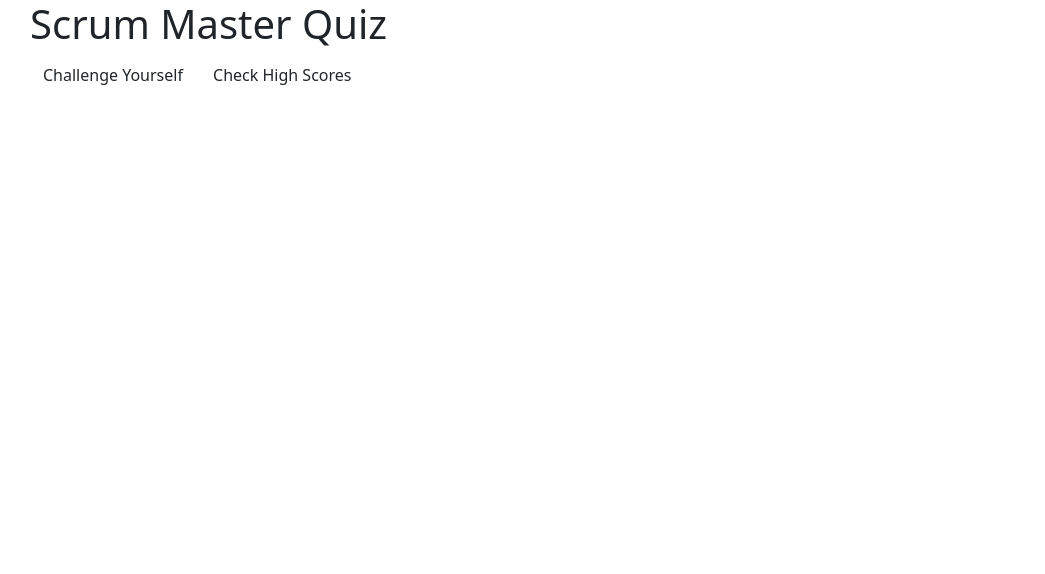
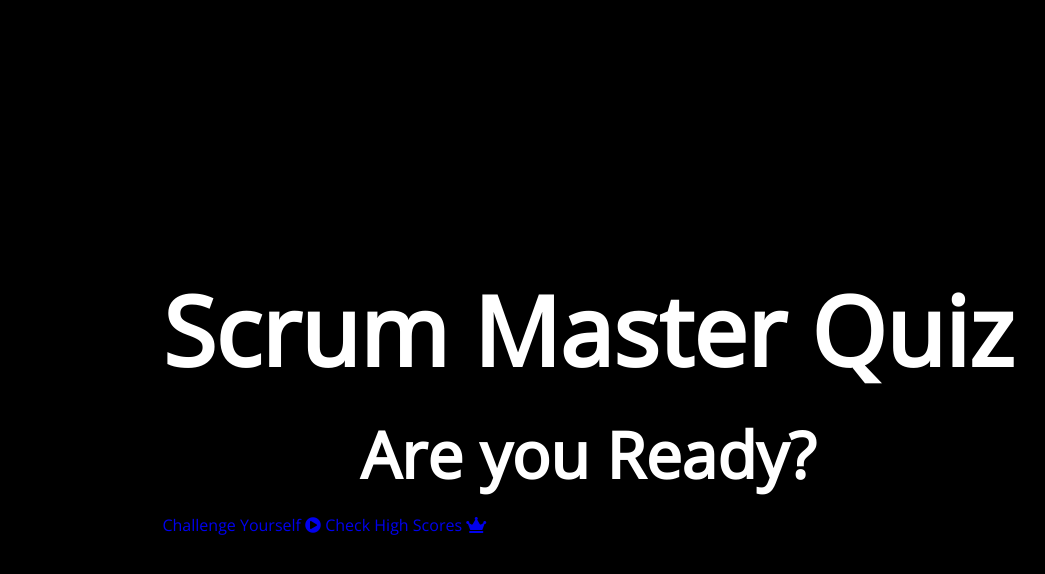
Before and after one commit to rodrigodadam/scrum-master-quiz, a plain HTML site: page index.html in a window 1280 px wide. Shown: the whole page, without its empty margins (52-1097 px from the left). Drawn offline with nearby package versions, Linux system fonts and the light colour scheme.

Commit message:
Styling Add style to game home

```diff
--- a/assets/css/style.css
+++ b/assets/css/style.css
@@ -0,0 +1,40 @@
+@import url('https://fonts.googleapis.com/css2?family=Open+Sans:wght@300;400&family=Roboto:wght@300&display=swap');
+
+* {
+    font-family: 'Open Sans', sans-serif;
+    box-sizing: border-box;
+    margin: 0;
+    padding: 0;
+    text-decoration: none;
+}
+
+:root {
+    background-color: black;
+    font-size: medium;
+}
+
+h1, h2, h3, h4 {
+    margin-bottom: 1rem;
+}
+
+h1 {
+    font-size: 6rem;
+    color: white;
+    margin-bottom: 1rem;
+    text-align: center;
+}
+
+h2 {
+    font-size: 4rem;
+    color: white;
+    text-align: center;
+}
+
+.container {
+    width: 100vw;
+    height: 100vh;
+    display: flex;
+    align-items: center;
+    justify-content: center;
+    margin: 0 auto;
+}
--- a/index.html
+++ b/index.html
@@ -6,7 +6,10 @@
     <meta name="viewport" content="width=device-width, initial-scale=1.0">
 
     <!-- Bootstrap CSS -->
-    <link href="https://cdn.jsdelivr.net/npm/bootstrap@5.0.2/dist/css/bootstrap.min.css" rel="stylesheet" integrity="sha384-EVSTQN3/azprG1Anm3QDgpJLIm9Nao0Yz1ztcQTwFspd3yD65VohhpuuCOmLASjC" crossorigin="anonymous">
+    <!-- <link href="https://cdn.jsdelivr.net/npm/bootstrap@5.0.2/dist/css/bootstrap.min.css" rel="stylesheet" integrity="sha384-EVSTQN3/azprG1Anm3QDgpJLIm9Nao0Yz1ztcQTwFspd3yD65VohhpuuCOmLASjC" crossorigin="anonymous"> -->
+
+    <!-- Fontawesome -->
+    <link rel="stylesheet" href="https://pro.fontawesome.com/releases/v5.10.0/css/all.css" integrity="sha384-AYmEC3Yw5cVb3ZcuHtOA93w35dYTsvhLPVnYs9eStHfGJvOvKxVfELGroGkvsg+p" crossorigin="anonymous"/>
 
     <link rel="stylesheet" href="./assets/css/style.css">
 
@@ -21,8 +24,13 @@
         <div class="container">
             <div class="flex-center flex-column" id="home">
                 <h1>Scrum Master Quiz</h1>
-                <a class="btn" href="./game.html">Challenge Yourself</a>
-                <a class="btn" href="./scores.html">Check High Scores</a>
+                <h2>Are you Ready?</h2>
+                <a class="btn" href="./game.html">Challenge Yourself
+                    <i class="fas fa-play-circle"></i>
+                </a>
+                <a class="btn" href="./scores.html">Check High Scores
+                    <i class="fas fa-crown"></i>
+                </a>
             </div>
         </div>
 
```
